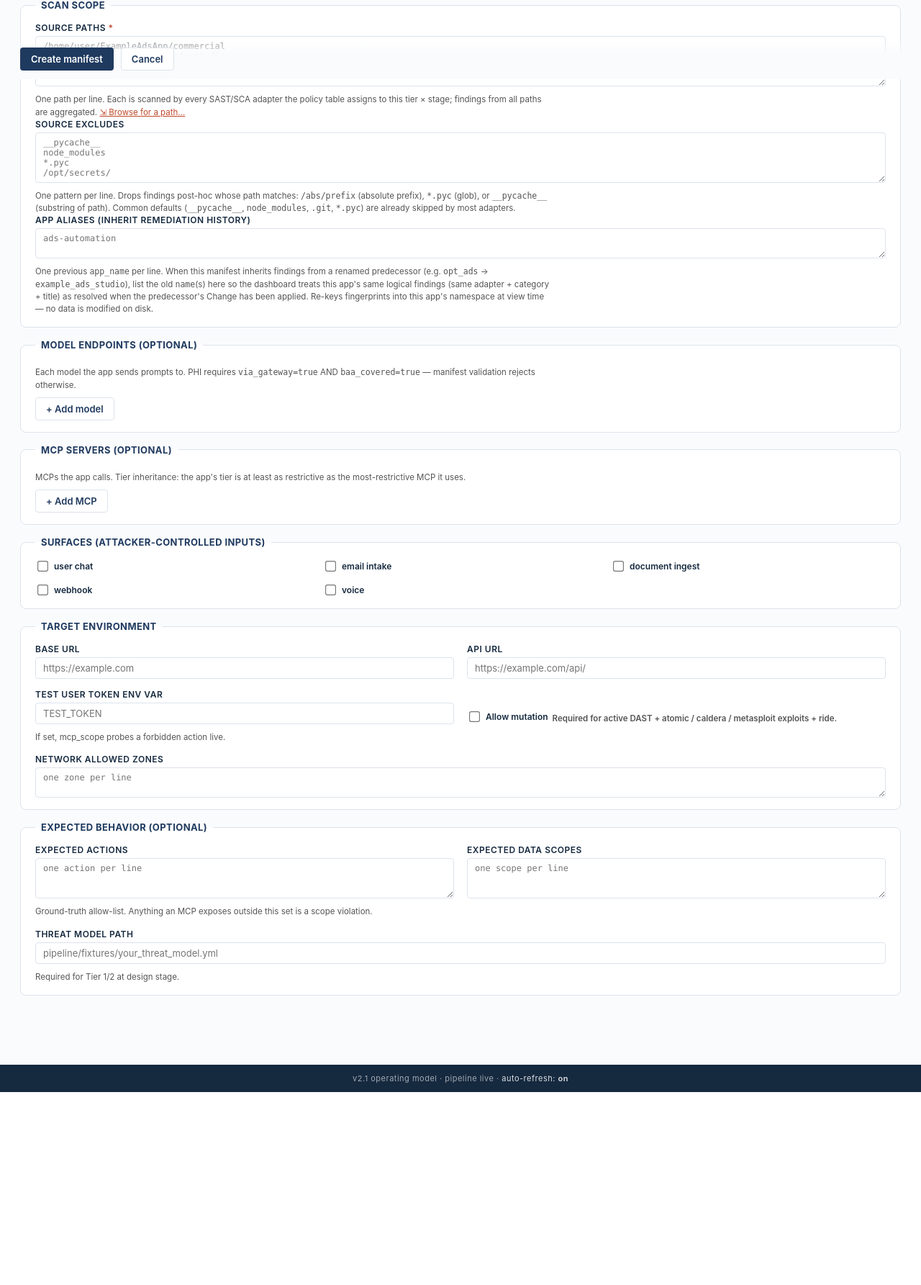
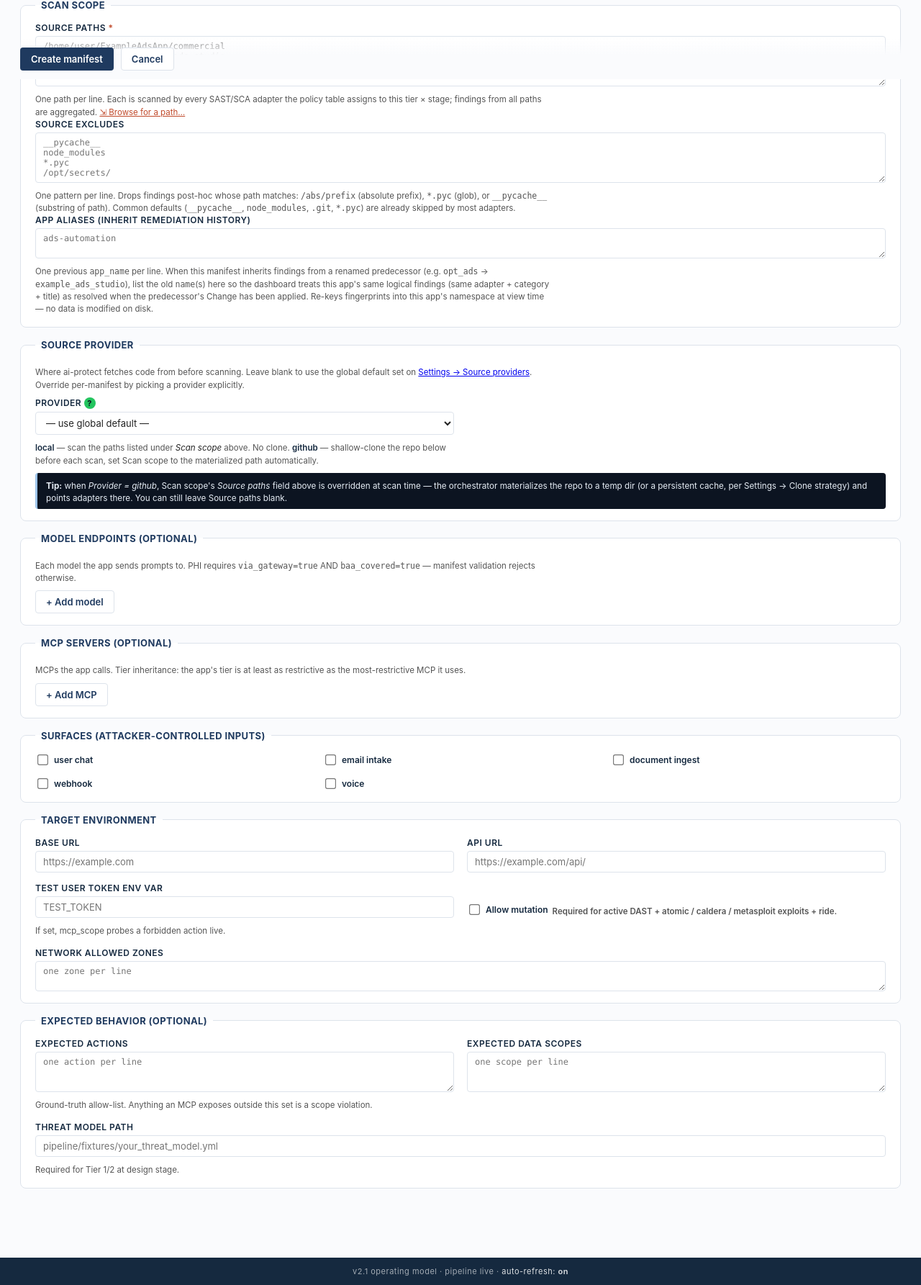
Before and after one commit to n08976/ai-protect, a Flask app: page /manifests/new in a window 1280 px wide. Shown: the part 690-2475 px from the top of the page at 72% size. Before the commit the page ends 2207 px from the top, so only its background shows below. Run offline with Flask 3, Linux system fonts and the light colour scheme; parts of the project's set-up code (start-up, migrations or seed data) failed here and were passed over.

Commit message:
feat(manifest form): source-provider fields + edit-by-yaml-name fallback
Manifest form (used by /manifests/new and /manifests/<n>/edit) now
exposes the four source-provider fields that the YAML already accepts:

  - source_provider (select: '', local, github)
  - github_repo (owner/name, full HTTPS URL, or SSH-style)
  - github_ref (branch / tag / SHA; blank = settings default)
  - github_clone_depth (1 = shallow, 0 = full history)

Plus app_aliases (the textarea already existed but had no handler
plumbing — manifests that declared aliases on the form were silently
dropped on save). Now wired through _form_to_manifest_data.

Progressive disclosure: picking source_provider=github reveals the
three GitHub fields below; switching back to local/blank hides them
again. Each label has a ? help bubble linking to the relevant /docs
anchor (PAT creation, GitHub App setup, ref format, clone depth).

manifest_io.load_raw() + delete() now fall back to scanning manifests
dir for a file whose internal `name:` field matches when the direct
path lookup misses. Fixes a pre-existing 404 on /manifests/<n>/edit
when the YAML name uses dashes (metaads-commercial) but the filename
uses underscores (metaads_commercial.yml) — the listing page emits
edit URLs from `name:` but the loader was using filename directly.

Help-bubble CSS lifted from settings.html into the global stylesheet
so both pages share the same affordance.

Co-Authored-By: Claude Opus 4.7 (1M context) <noreply@anthropic.com>

```diff
--- a/pipeline/ui/manifest_io.py
+++ b/pipeline/ui/manifest_io.py
@@ -67,13 +67,31 @@ def list_existing_names() -> list[str]:
 
 def load_raw(name: str) -> dict:
     """Read the raw YAML dict (for the edit form). Does NOT instantiate
-    the Manifest dataclass — we want to preserve unknown keys verbatim."""
+    the Manifest dataclass — we want to preserve unknown keys verbatim.
+
+    Tries `name.yml` directly first. If that misses, falls back to scanning
+    the manifests dir for a file whose internal `name:` field matches —
+    handles the case where the manifest's YAML `name` uses dashes
+    (e.g. example-commercial) but the filename uses underscores
+    (example_commercial.yml). Without the fallback, /manifests' edit links
+    404 because they're built from the YAML name.
+    """
     p = path_for(name)
-    if not p.is_file():
-        raise FileNotFoundError(f"manifest {name!r} not found at {p}")
-    with p.open() as f:
-        data = yaml.safe_load(f) or {}
-    return data
+    if p.is_file():
+        with p.open() as f:
+            return yaml.safe_load(f) or {}
+    # Fallback — scan for a file whose `name:` field equals the requested name.
+    md = manifests_dir()
+    if md.is_dir():
+        for cand in md.glob("*.yml"):
+            try:
+                with cand.open() as f:
+                    data = yaml.safe_load(f) or {}
+            except Exception:
+                continue
+            if isinstance(data, dict) and data.get("name") == name:
+                return data
+    raise FileNotFoundError(f"manifest {name!r} not found at {p}")
 
 
 def save(name: str, data: dict, *, overwrite: bool = True) -> Path:
@@ -94,7 +112,21 @@ def save(name: str, data: dict, *, overwrite: bool = True) -> Path:
 def delete(name: str) -> Path:
     p = path_for(name)
     if not p.is_file():
-        raise FileNotFoundError(f"manifest {name!r} not found at {p}")
+        # Same dashes-vs-underscores fallback as load_raw — when the YAML name
+        # differs from its filename, look up by the internal `name:` field.
+        md = manifests_dir()
+        if md.is_dir():
+            for cand in md.glob("*.yml"):
+                try:
+                    with cand.open() as f:
+                        data = yaml.safe_load(f) or {}
+                except Exception:
+                    continue
+                if isinstance(data, dict) and data.get("name") == name:
+                    p = cand
+                    break
+        if not p.is_file():
+            raise FileNotFoundError(f"manifest {name!r} not found at {p}")
     p.unlink()
     return p
 
--- a/pipeline/ui/server.py
+++ b/pipeline/ui/server.py
@@ -566,7 +566,18 @@ def create_app(findings_path: str, manifests_dir: str) -> Flask:
             "threat_model_path":    (form.get("threat_model_path") or "").strip() or None,
             "source_paths":         _split_lines(form.get("source_paths") or ""),
             "source_excludes":      _split_lines(form.get("source_excludes") or ""),
+            "app_aliases":          _split_lines(form.get("app_aliases") or ""),
+            "source_provider":      (form.get("source_provider") or "").strip(),
+            "github_repo":          (form.get("github_repo") or "").strip(),
+            "github_ref":           (form.get("github_ref") or "").strip(),
         }
+        # github_clone_depth — only carry through when present and numeric
+        depth_raw = (form.get("github_clone_depth") or "").strip()
+        if depth_raw:
+            try:
+                data["github_clone_depth"] = int(depth_raw)
+            except ValueError:
+                pass
         # Legacy source_path support (UI rarely surfaces it, but we keep
         # the field if the operator deliberately filled it).
         legacy = (form.get("source_path") or "").strip()
@@ -579,6 +590,12 @@ def create_app(findings_path: str, manifests_dir: str) -> Flask:
             data.pop("surfaces")
         if not data["target"]:
             data.pop("target")
+        # Drop empty source-provider fields so they don't bloat every YAML.
+        for k in ("source_provider", "github_repo", "github_ref"):
+            if not data.get(k):
+                data.pop(k, None)
+        if not data.get("app_aliases"):
+            data.pop("app_aliases", None)
         return data
 
     @app.route("/manifests/new", methods=["GET", "POST"])
--- a/pipeline/ui/static/style.css
+++ b/pipeline/ui/static/style.css
@@ -1177,3 +1177,16 @@ details.dark-panel,
   color: #e6edf5;
 }
 .dark-pill .muted { color: rgba(230,237,245,0.65); }
+
+/* Help bubble — green circle with "?" next to a settings/form label,
+   links to a /docs#anchor in a new tab. Shared by /settings and the
+   manifest form so the affordance reads the same in both places. */
+.help-bubble {
+  display: inline-flex; align-items: center; justify-content: center;
+  width: 16px; height: 16px; border-radius: 50%;
+  background: #23c45e; color: #0c1421;
+  font-size: 11px; font-weight: 700;
+  text-decoration: none; cursor: help;
+  vertical-align: middle;
+}
+.help-bubble:hover { background: #3df084; }
--- a/pipeline/ui/templates/manifest_form.html
+++ b/pipeline/ui/templates/manifest_form.html
@@ -139,6 +139,75 @@
           view time — no data is modified on disk.
         </small>
       </label>
+    </fieldset>
+
+    <fieldset class="form-fs">
+      <legend>Source provider</legend>
+      <small class="form-help" style="display:block;margin-bottom:8px">
+        Where ai-protect fetches code from before scanning. Leave blank to use the global default set on <a href="{{ url_for('settings_page') }}">Settings → Source providers</a>. Override per-manifest by picking a provider explicitly.
+      </small>
+      <div class="form-grid">
+        <label class="form-row">
+          <span>Provider
+            <a href="{{ url_for('docs_page') }}#source-default-provider"
+               class="help-bubble" title="local = read source_paths from disk. github = clone the repo before each scan." target="_blank" rel="noopener">?</a>
+          </span>
+          <select name="source_provider" id="source_provider" data-reveal-controller="1">
+            <option value="" {% if not form.get('source_provider') %}selected{% endif %}>— use global default —</option>
+            <option value="local" {% if form.get('source_provider') == 'local' %}selected{% endif %}>local</option>
+            <option value="github" {% if form.get('source_provider') == 'github' %}selected{% endif %}>github</option>
+          </select>
+          <small class="form-help">
+            <strong>local</strong> — scan the paths listed under <em>Scan scope</em> above. No clone.
+            <strong>github</strong> — shallow-clone the repo below before each scan, set Scan scope to the materialized path automatically.
+          </small>
+        </label>
+      </div>
+
+      <div class="form-grid" id="github-fields"
+           style="{% if form.get('source_provider') != 'github' %}display:none{% endif %}">
+        <label class="form-row">
+          <span>GitHub repo
+            <a href="{{ url_for('docs_page') }}#source-github-base-url"
+               class="help-bubble" title="owner/name, full https URL, or git@github.com:owner/name.git" target="_blank" rel="noopener">?</a>
+          </span>
+          <input type="text" name="github_repo"
+                 placeholder="anchore/syft"
+                 value="{{ form.get('github_repo') or '' }}">
+          <small class="form-help">
+            Accepts <code>owner/name</code>, a full HTTPS URL (<code>https://github.com/owner/name</code>), or SSH-style (<code>git@github.com:owner/name.git</code>). For GHES the base URL configured on <a href="{{ url_for('settings_page') }}">/settings</a> is used automatically.
+          </small>
+        </label>
+        <label class="form-row">
+          <span>Ref (branch / tag / SHA)
+            <a href="{{ url_for('docs_page') }}#source-github-default-ref"
+               class="help-bubble" title="Branch / tag / SHA to checkout. Leave blank to use the settings default." target="_blank" rel="noopener">?</a>
+          </span>
+          <input type="text" name="github_ref"
+                 placeholder="main (blank = use settings default)"
+                 value="{{ form.get('github_ref') or '' }}">
+          <small class="form-help">
+            Branch name (<code>main</code>, <code>develop</code>), tag (<code>v1.2.0</code>), or commit SHA (7+ hex chars — provider detects and uses explicit checkout). Empty = settings <em>Default ref</em>.
+          </small>
+        </label>
+        <label class="form-row">
+          <span>Clone depth
+            <a href="{{ url_for('docs_page') }}#source-github-clone-depth"
+               class="help-bubble" title="1 = shallow (recommended). 0 = full history (only needed for adapters that walk git history)." target="_blank" rel="noopener">?</a>
+          </span>
+          <input type="number" name="github_clone_depth" min="0" step="1"
+                 placeholder="1 (blank = use settings default)"
+                 value="{{ form.get('github_clone_depth') if form.get('github_clone_depth') not in (none, '') else '' }}">
+          <small class="form-help">
+            <code>1</code> = shallow clone (fastest, sufficient for SAST). <code>0</code> = full history. Empty = settings default.
+          </small>
+        </label>
+      </div>
+      <div style="margin-top:8px; padding:8px 12px; border-left:3px solid #9ec5ea; background:#0c1421; color:#e6edf5; border-radius:4px">
+        <small>
+          <strong>Tip:</strong> when <em>Provider = github</em>, Scan scope's <em>Source paths</em> field above is overridden at scan time — the orchestrator materializes the repo to a temp dir (or a persistent cache, per Settings → Clone strategy) and points adapters there. You can still leave Source paths blank.
+        </small>
+      </div>
     </fieldset>
 
     <fieldset class="form-fs">
@@ -415,6 +484,15 @@
       modal.hidden = true;
     });
 
+    // ---- Source provider reveal ----
+    const providerSel = document.getElementById('source_provider');
+    const ghFields = document.getElementById('github-fields');
+    if (providerSel && ghFields) {
+      const sync = () => { ghFields.style.display = providerSel.value === 'github' ? '' : 'none'; };
+      providerSel.addEventListener('change', sync);
+      sync();
+    }
+
     // ---- Delete confirm ----
     const delBtn = document.getElementById('delete-btn');
     if (delBtn) {
```
